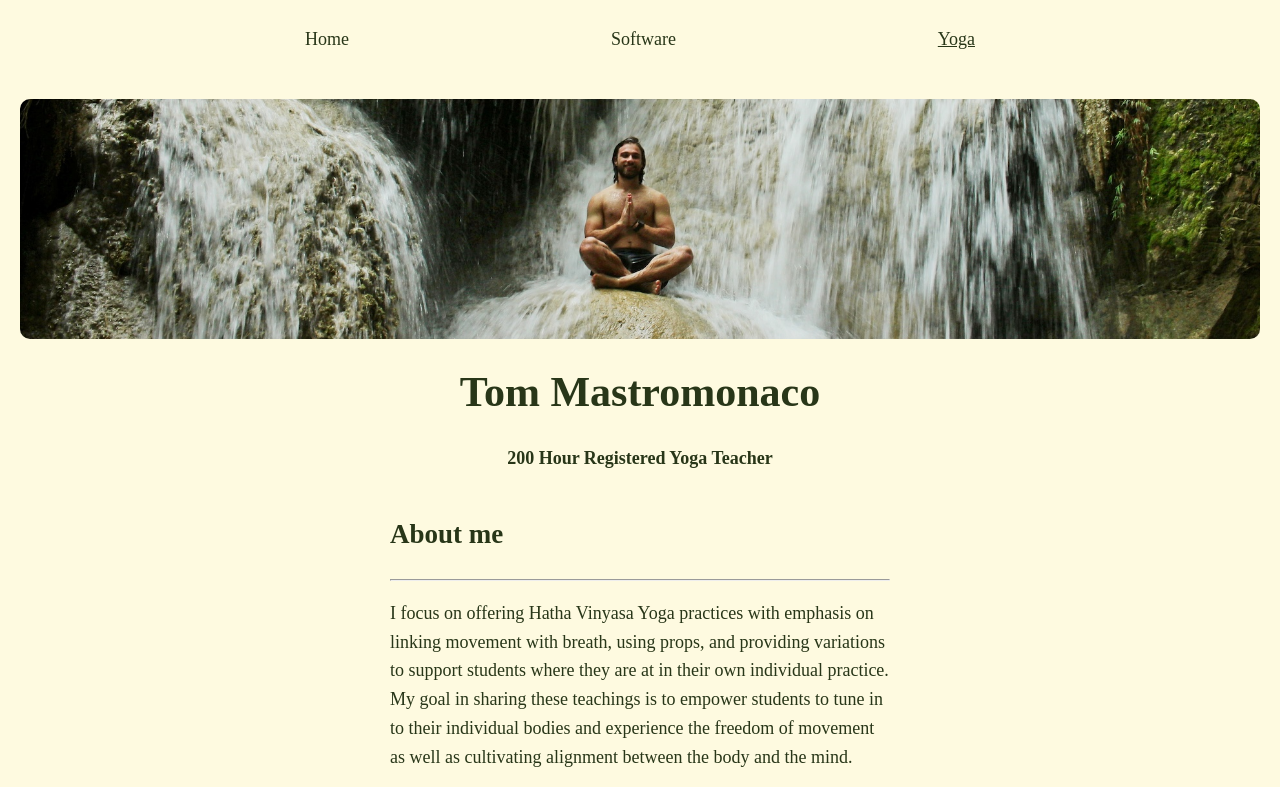
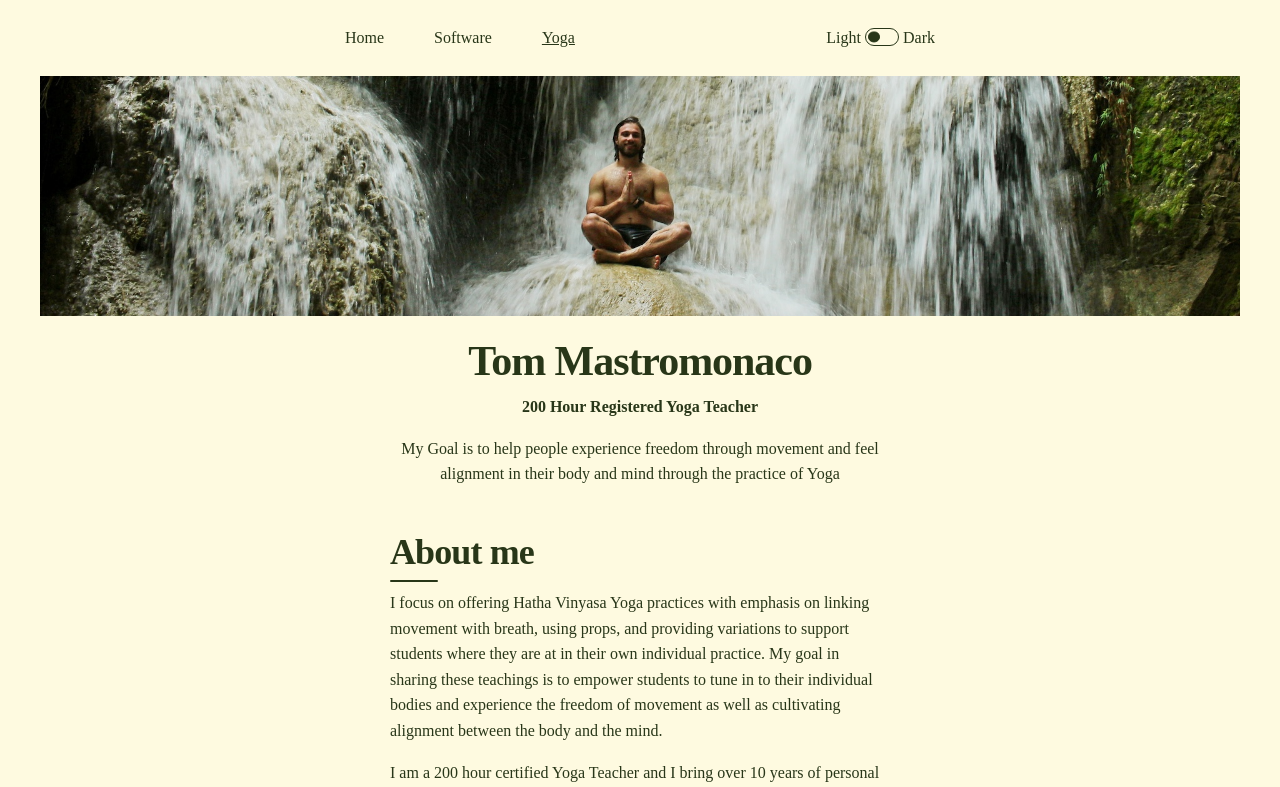
Before and after one commit to tmastrom/tmastrom.github.io, an Astro site: page /yoga in a window 1280 px wide. Shown: the top 787 px of the page. Built offline with nearby package versions, Linux system fonts and the light colour scheme; Astro itself is replaced by a stand-in of ours.

Commit message:
theme toggle

```diff
--- a/src/components/Header.astro
+++ b/src/components/Header.astro
@@ -1,5 +1,6 @@
 ---
 import "../styles/global.css";
+import ThemeToggle from "./ThemeToggle.astro";
 
 const { currentPage } = Astro.props;
 
@@ -22,8 +23,11 @@ const headerMap = [
 ];
 ---
 
-<div id="header" class="container">
+<div id="header" class="container header">
     <div style="display: flex;
+		flex-direction: row;
+		justify-content: space-between;">
+		<div style="display: flex;
 		flex-direction: row;
 		justify-content: space-between;">
         {headerMap.map((data) =>
@@ -33,5 +37,19 @@ const headerMap = [
                 {data.title}
             </a>
         )}
+		</div>
+		<div class="header-link">
+			<ThemeToggle/>
+		</div>
     </div>
+
 </div>
+
+<style>
+
+.header {
+	  flex-grow: 0;
+  flex-shrink: 0;
+}
+
+</style>
--- /dev/null
+++ b/src/components/ThemeToggle.astro
@@ -0,0 +1,75 @@
+---
+---
+<div class="toggle-container">
+    <label for="theme-toggle">Light</label>
+    <input type="checkbox" role="switch" id="theme-toggle" onclick="toggleScheme()"/>
+    <label for="theme-toggle">Dark</label>
+</div>
+
+<style>
+
+input:where([type="checkbox"][role="switch"]) {
+  -webkit-appearance: none;
+  -moz-appearance: none;
+  appearance: none;
+  position: relative;
+  font-size: inherit;
+  width: 2em;
+  height: 1em;
+  box-sizing: content-box;
+  border: 1px solid;
+  border-radius: 1em;
+  vertical-align: text-bottom;
+  margin: auto;
+  color: inherit;
+
+}
+
+input:where([type="checkbox"][role="switch"]):active {
+  opacity: 0.6;
+}
+
+input:where([type="checkbox"][role="switch"])::before {
+  content: "";
+  position: absolute;
+  top: 50%;
+  left: 0;
+  transform: var(--theme-slider-initial-transform);
+  box-sizing: border-box;
+  width: 0.7em;
+  height: 0.7em;
+  margin: 0 0.15em;
+  border: 1px solid;
+  border-radius: 50%;
+  background: currentcolor;
+}
+
+input:where([type="checkbox"][role="switch"]):checked::before {
+  left: 1em;
+}
+
+</style>
+
+<script is:inline>
+const getColourScheme = () => {
+    const scheme = localStorage.getItem('color-scheme')
+    if (scheme) return scheme
+    return window.matchMedia('(prefers-color-scheme: dark)').matches ? 'dark' : 'light';
+}
+
+const setColourScheme = (scheme) => {
+    document.documentElement.setAttribute('color-scheme', scheme)
+    localStorage.setItem('color-scheme', scheme)
+}
+
+const toggleScheme = () => {
+    setColourScheme(getColourScheme() === 'dark' ? 'light' : 'dark')
+    themeSwitch.style.color = '#FFFFFF'
+}
+
+const apply = () => setColourScheme(getColourScheme())
+apply()
+
+// fetch the theme and apply it before the content is painted to avoid the flash
+document.addEventListener('astro:after-swap', apply)
+</script>
--- a/src/pages/index.astro
+++ b/src/pages/index.astro
@@ -21,11 +21,12 @@ const headerMap = [
 ---
 
 <Layout>
+	<div class="layout-wrapper">
 	<Header currentPage={pageName}/>
 	<div class="container" transition:animate={fade({ duration: "0.4s" })} style="margin-top: 10vh;">
 		<div>
 			<h1 class="title">Tom Mastromonaco</h1>
-			<p style="text-align: center;"><b>Software Developer</b> and <b>Yoga Teacher</b> currently based in Vancouver, BC</p>
+			<p style="text-align: center;">Software Engineer and Yoga Teacher currently based in Vancouver, BC</p>
 		</div>
 		<div style="display: flex;
 			flex-direction: row;
--- a/src/pages/software.astro
+++ b/src/pages/software.astro
@@ -17,7 +17,11 @@ const pageName = "software";
 			<Image src={profile} alt="charicature" width="150"/>
 			</div>
 			<h1 class="title">Tom Mastromonaco</h1>
-			<p style="text-align: center;">I am a Software Developer with broad experience building, testing, and deploying web applications in startup environments</p>
+			<p style="text-align: center;">
+				I'm a Full Stack Software Engineer
+				with over 5 years of experience building web applications
+				and a particular interest in platform engineering and developer experience
+				</p>
 		</div>
 		<div style="display: flex;
 			flex-direction: row;
--- a/src/pages/yoga.astro
+++ b/src/pages/yoga.astro
@@ -19,16 +19,18 @@ const optimizedBackground = await getImage({
 <Layout>
    <Header currentPage={pageName} />
    <section transition:animate={fade({ duration: "0.4s" })} class="hero" style={`background-image: url('${optimizedBackground.src}')`}/>
-   <div class="container" transition:animate={fade({ duration: "0.4s" })}>
+   <div class="container" style="margin-top: 20px; max-width: 500px;" transition:animate={fade({ duration: "0.4s" })}>
 		<div>
 			<h1 class="title">Tom Mastromonaco</h1>
 			<p style="text-align: center;"><b>200 Hour Registered Yoga Teacher</b></p>
+         <p style="text-align: center;"> My Goal is to help people experience freedom through movement
+            and feel alignment in their body and mind through the practice of Yoga </p>
 		</div>
    </div>
-   <section style="display: flex; flex-direction: row; justify-content: center;">
+   <section style="display: flex; flex-direction: row; justify-content: center; padding-bottom: 50px;">
       <div style="max-width: 500px;">
          <h2>About me</h2>
-         <hr/>
+
          <p>
             I focus on offering Hatha Vinyasa Yoga practices with emphasis on linking movement with breath, using props,
             and providing variations to support students where they are at in their own individual practice. My goal in sharing these teachings is to empower students to tune in to their individual bodies and experience the freedom of movement as well as
@@ -41,8 +43,7 @@ const optimizedBackground = await getImage({
          </p>
          <p>
            Yoga became a big part of my life after feeling the adverse effects of sitting and working full-time at a desk.
-           Through the practice of Yoga I became connected to my own body and empowered to work through and live with imbalances
-           and injuries from riding bikes, skiing, and playing soccer.
+           Practicing Yoga helps me move freely and continue to enjoy riding bikes, skiing, and playing soccer.
          </p>
       </section>
    </div>
@@ -65,10 +66,6 @@ const optimizedBackground = await getImage({
   background-size: cover;
   background-position: center center;
   min-block-size: 30vh;
-
-  border-radius: 10px;
-  margin: 20px;
-
   place-content: center;
   text-align: center;
   resize: both;
--- a/src/styles/global.css
+++ b/src/styles/global.css
@@ -1,31 +1,237 @@
-* {
-	background-color: #fefae0;
+:root {
+	/* Colour Palette */
+	--primary: #283618;
+	--primary-contrast: #283618;
+	--primary-invert: #fefae0;
+	--secondary: #fefae0;
+	--secondary-light: #94a3b8;
+	--success: #10b981;
+	--success-light: #34d399;
+	--danger: #ef4444;
+	--danger-light: #f87171;
+	--warning: #f59e0b;
+	--warning-light: #fbbf24;
+	--info: #0ea5e9;
+	--info-light: #38bdf8;
+	--light: #f8fafc;
+	--dark: #283618;
+	--body-bg: #fefae0;
+	--body-color: #283618;
+	--heading-color: #283618;
+	--link-color: #1d72fc;
+	--link-hover-color: #0b65ff;
+	--border-color: #e2e8f0;
+	--shadow-color: rgba(0, 0, 0, 0.1);
+	--card-bg: #ced7db;
+	--progress-color: #60ed7c;
+	--input-icon-color: #64748b;
+
+	/* Gradients */
+	--gradient-primary: linear-gradient(
+		135deg,
+		var(--primary) 0%,
+		var(--primary-contrast) 100%
+	);
+	--gradient-link: linear-gradient(
+		135deg,
+		var(--link-color) 0%,
+		var(--link-hover-color) 100%
+	);
+	--gradient-secondary: linear-gradient(
+		135deg,
+		var(--secondary) 0%,
+		var(--secondary-light) 100%
+	);
+	--gradient-success: linear-gradient(
+		135deg,
+		var(--success) 0%,
+		var(--success-light) 100%
+	);
+	--gradient-danger: linear-gradient(
+		135deg,
+		var(--danger) 0%,
+		var(--danger-light) 100%
+	);
+	--gradient-warning: linear-gradient(
+		135deg,
+		var(--warning) 0%,
+		var(--warning-light) 100%
+	);
+	--gradient-info: linear-gradient(
+		135deg,
+		var(--info) 0%,
+		var(--info-light) 100%
+	);
+
+	/* Shadows */
+	--shadow-sm: 0 1px 2px 0 rgba(0, 0, 0, 0.1);
+	--shadow:
+		0 4px 6px -1px rgba(0, 0, 0, 0.1), 0 2px 4px -1px rgba(0, 0, 0, 0.06);
+	--shadow-md:
+		0 10px 15px -3px rgba(0, 0, 0, 0.1), 0 4px 6px -2px rgba(0, 0, 0, 0.05);
+	--shadow-lg:
+		0 20px 25px -5px rgba(0, 0, 0, 0.1), 0 10px 10px -5px rgba(0, 0, 0, 0.04);
+
+	/* Typography */
+	--font-family-sans:
+		var(--font-satoshi), "Inter", system-ui, -apple-system, BlinkMacSystemFont,
+		"Segoe UI", Roboto, "Helvetica Neue", Arial, sans-serif;
+	--font-family-mono:
+		ui-monospace, SFMono-Regular, Menlo, Monaco, Consolas, "Liberation Mono",
+		"Courier New", monospace;
+	--font-size-base: 1rem;
+	--line-height-base: 1.6;
+	--font-weight-normal: 400;
+	--font-weight-medium: 500;
+	--font-weight-bold: 700;
+
+	/* Spacing */
+	--spacing-base: 1rem;
+	--spacing-base-half: 0.5rem;
+	--border-radius-sm: 0.25rem;
+	--border-radius: 0.5rem;
+	--border-radius-md: 0.75rem;
+	--border-radius-lg: 1rem;
+	--border-radius-xl: 1.5rem;
+	--border-radius-full: 9999px;
+	--container-max-width: 1200px;
+	--input-padding-factor: 0.75;
+
+	/* Animation */
+	--transition-base: all 0.2s ease-in-out;
+	--transition-slow: all 0.3s ease-in-out;
+
+	/* Color scheme */
+	color-scheme: light;
+	--color-mode: "light";
+
+	/* Theme Slider */
+	--theme-slider-initial-transform: translate(0%, -50%);
 }
 
-html,
+/* Dark mode */
+@media (prefers-color-scheme: dark) {
+	:root {
+		--color-mode: "dark";
+	}
+}
+
+:root[color-scheme="dark"] {
+	--primary: #fefae0;
+	--primary-contrast: #fefae0;
+	--primary-invert: #283618;
+	--body-bg: #283618;
+	--body-color: #fefae0;
+	--heading-color: #fefae0;
+	--border-color: #334155;
+	--shadow-color: rgba(0, 0, 0, 0.3);
+	--card-bg: #1e293b;
+	--link-color: #61aeff;
+	--progress-color: #2f9e45;
+	--input-icon-color: #e2e8f0;
+	--shadow-sm: 0 1px 2px 0 rgba(0, 0, 0, 0.2);
+	--shadow:
+		0 4px 6px -1px rgba(0, 0, 0, 0.3), 0 2px 4px -1px rgba(0, 0, 0, 0.2);
+	--shadow-md:
+		0 10px 15px -3px rgba(0, 0, 0, 0.3), 0 4px 6px -2px rgba(0, 0, 0, 0.2);
+	--shadow-lg:
+		0 20px 25px -5px rgba(0, 0, 0, 0.3), 0 10px 10px -5px rgba(0, 0, 0, 0.2);
+
+	/* Theme Slider */
+	--theme-slider-initial-transform: translate(0, -50%);
+}
+
+/* Base styles */
+* {
+	margin: 0;
+	padding: 0;
+	box-sizing: border-box;
+}
+
+html {
+	font-size: 16px;
+	scroll-behavior: smooth;
+}
+
 body {
-	padding: 0;
-	margin: 0;
-	font-family:
-		var(--font-satoshi),
-		-apple-system,
-		BlinkMacSystemFont,
-		Segoe UI,
-		Roboto,
-		Oxygen,
-		Ubuntu,
-		Cantarell,
-		Fira Sans,
-		Droid Sans,
-		Helvetica Neue,
-		sans-serif;
-	line-height: 1.6;
-	font-size: 18px;
-	color: #283618;
+	font-family: var(--font-family-sans);
+	font-size: var(--font-size-base);
+	line-height: var(--line-height-base);
+	color: var(--body-color);
+	background-color: var(--body-bg);
+	/* padding: var(--spacing-base); */
+	max-width: var(--container-max-width);
+	margin: 0 auto;
+	transition: var(--transition-slow);
+	animation: colorSchemeTransition 0.5s ease-out;
+}
+
+/* Typography */
+h1,
+h2,
+h3,
+h4,
+h5,
+h6 {
+	color: var(--heading-color);
+	margin-bottom: var(--spacing-base);
+	font-weight: var(--font-weight-bold);
+	line-height: 1.2;
+	letter-spacing: -0.025em;
+	text-wrap: balance;
+}
+
+h1 {
+	font-size: 2.75rem;
+	margin-top: 2rem;
+}
+
+h2 {
+	font-size: 2.25rem;
+	margin-top: 1.75rem;
+	position: relative;
+}
+
+h2:after {
+	content: "";
+	position: absolute;
+	bottom: -0.5rem;
+	left: 0;
+	width: 3rem;
+	height: 0.15rem;
+	background: var(--primary-contrast);
+	border-radius: var(--border-radius-full);
+}
+
+h3 {
+	font-size: 1.75rem;
+	margin-top: 1.5rem;
+}
+
+h4 {
+	font-size: 1.5rem;
+	margin-top: 1.25rem;
+}
+
+h5 {
+	font-size: 1.25rem;
+	margin-top: 1rem;
+}
+
+h6 {
+	font-size: 1rem;
+	margin-top: 0.75rem;
+	text-transform: uppercase;
+	letter-spacing: 0.05em;
+}
+
+p {
+	margin-top: var(--spacing-base-half);
+	margin-bottom: var(--spacing-base);
 }
 
 a {
-	color: #283618;
+	color: var(--body-color);
 	text-decoration: none;
 }
 
@@ -49,41 +255,3 @@ a:hover {
 	text-align: center;
 	margin: 25px;
 }
-
-/* nav styles */
-.nav-links {
-	width: 100%;
-	display: none;
-	margin: 0;
-}
-
-.nav-links a {
-	display: block;
-	text-align: center;
-	padding: 10px 0;
-	text-decoration: none;
-	font-size: 1.2rem;
-	font-weight: bold;
-	text-transform: uppercase;
-	color: #0d0950;
-}
-
-.nav-links a:hover,
-.nav-links a:focus {
-	background-color: #ff9776;
-}
-
-@media screen and (min-width: 636px) {
-	.nav-links {
-		margin-left: 5em;
-		display: block;
-		position: static;
-		width: auto;
-		background: none;
-	}
-
-	.nav-links a {
-		display: inline-block;
-		padding: 15px 20px;
-	}
-}
```
